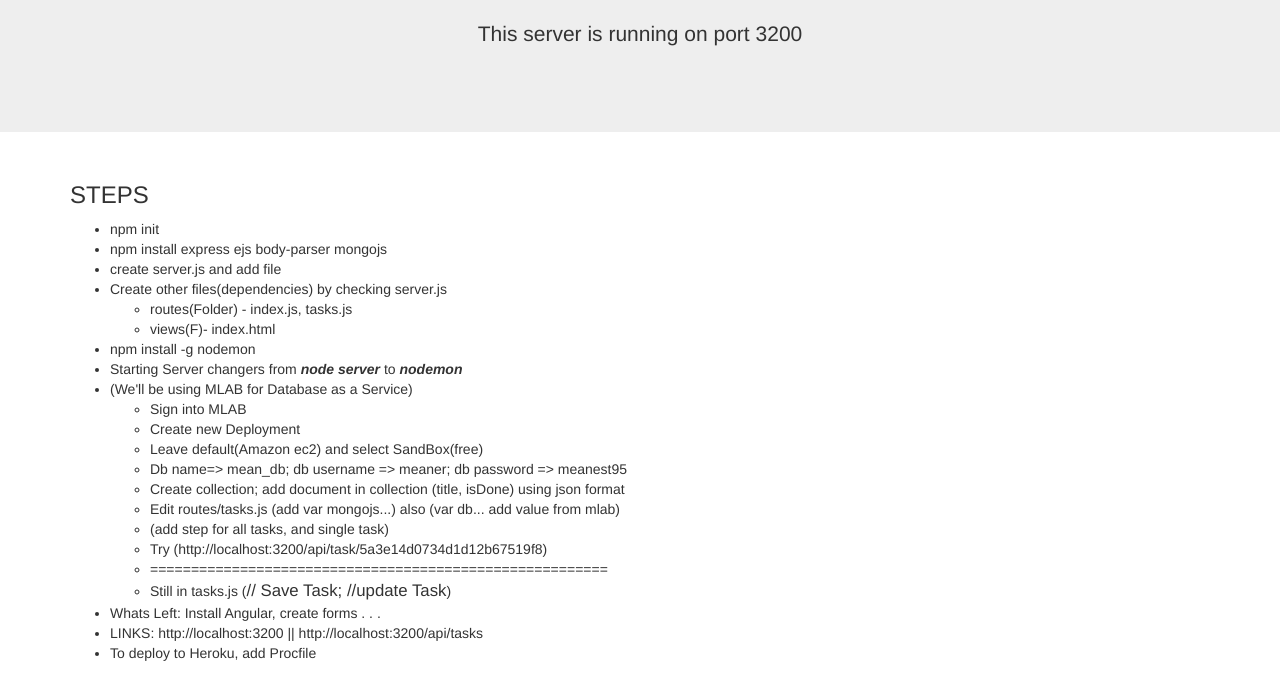
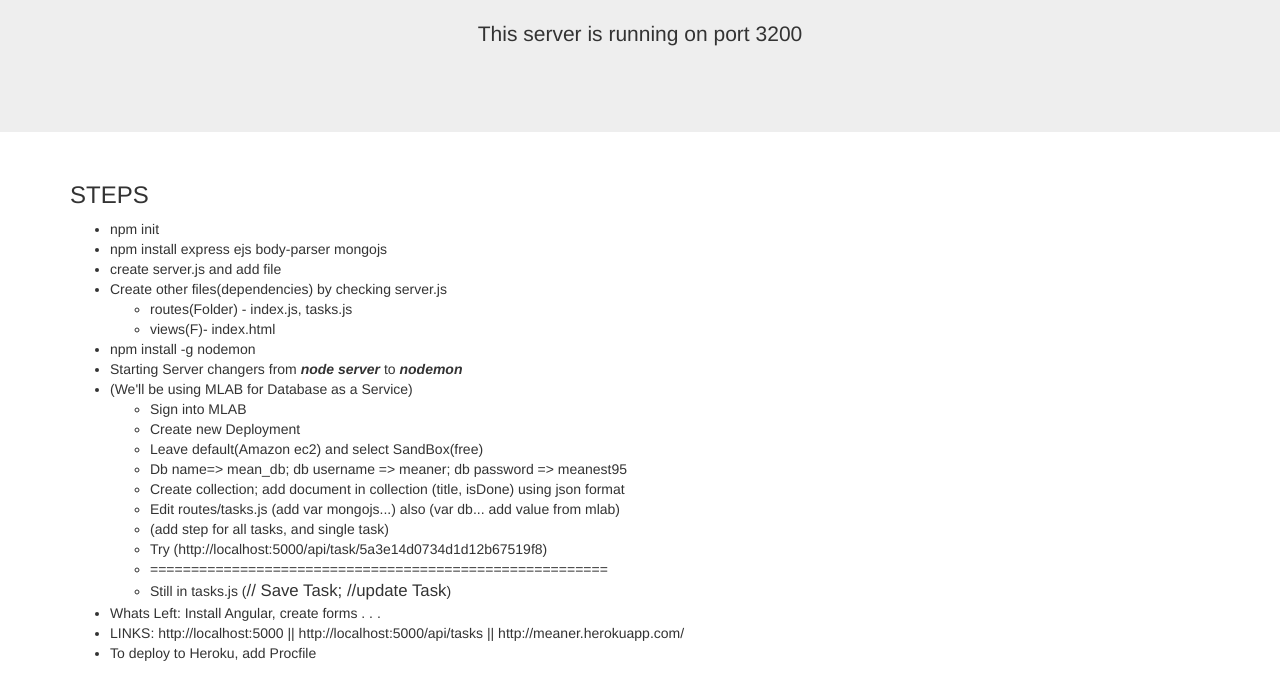
Before and after one commit to ohiodn8/mean, a website: page views/index.html in a window 1280 px wide. Shown: the part 159-832 px from the top of the page. Drawn offline with nearby package versions, Linux system fonts and the light colour scheme.

Commit message:
first commit

```diff
--- a/views/index.html
+++ b/views/index.html
@@ -36,12 +36,12 @@
             <li>Create collection; add document in collection (title, isDone) using json format</li>
             <li>Edit routes/tasks.js (add var mongojs...) also (var db... add value from mlab)</li>
             <li>(add step for all tasks, and single task)</li>
-            <li>Try (http://localhost:3200/api/task/5a3e14d0734d1d12b67519f8)</li>
+            <li>Try (http://localhost:5000/api/task/5a3e14d0734d1d12b67519f8)</li>
             <li>========================================================</li>
             <li>Still in tasks.js (<big>// Save Task; //update Task</big>)</li>
         </ul>
         <li>Whats Left: Install Angular, create forms . . .</li>
-        <li>LINKS: http://localhost:3200  ||  http://localhost:3200/api/tasks</li>
+        <li>LINKS: http://localhost:5000  ||  http://localhost:5000/api/tasks || http://meaner.herokuapp.com/</li>
         <li>To deploy to Heroku, add Procfile</li>
     </ul>
 </div>
```
